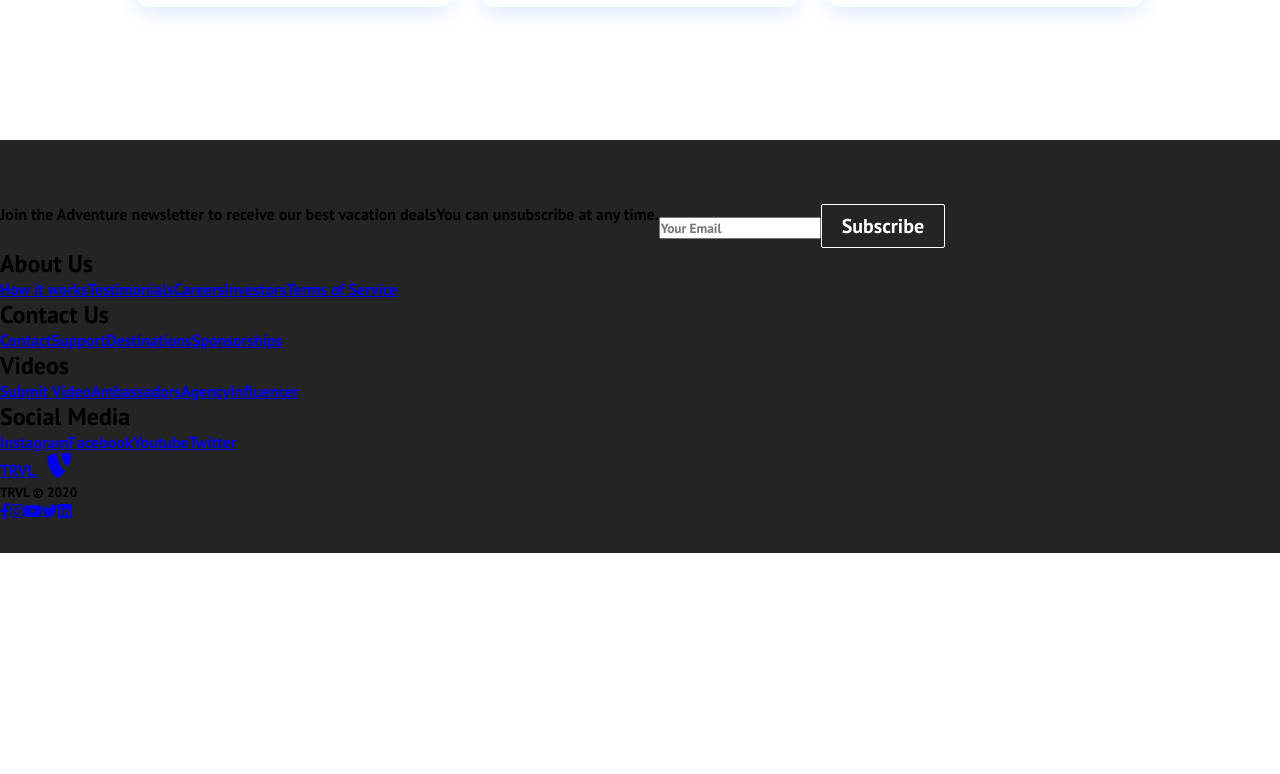
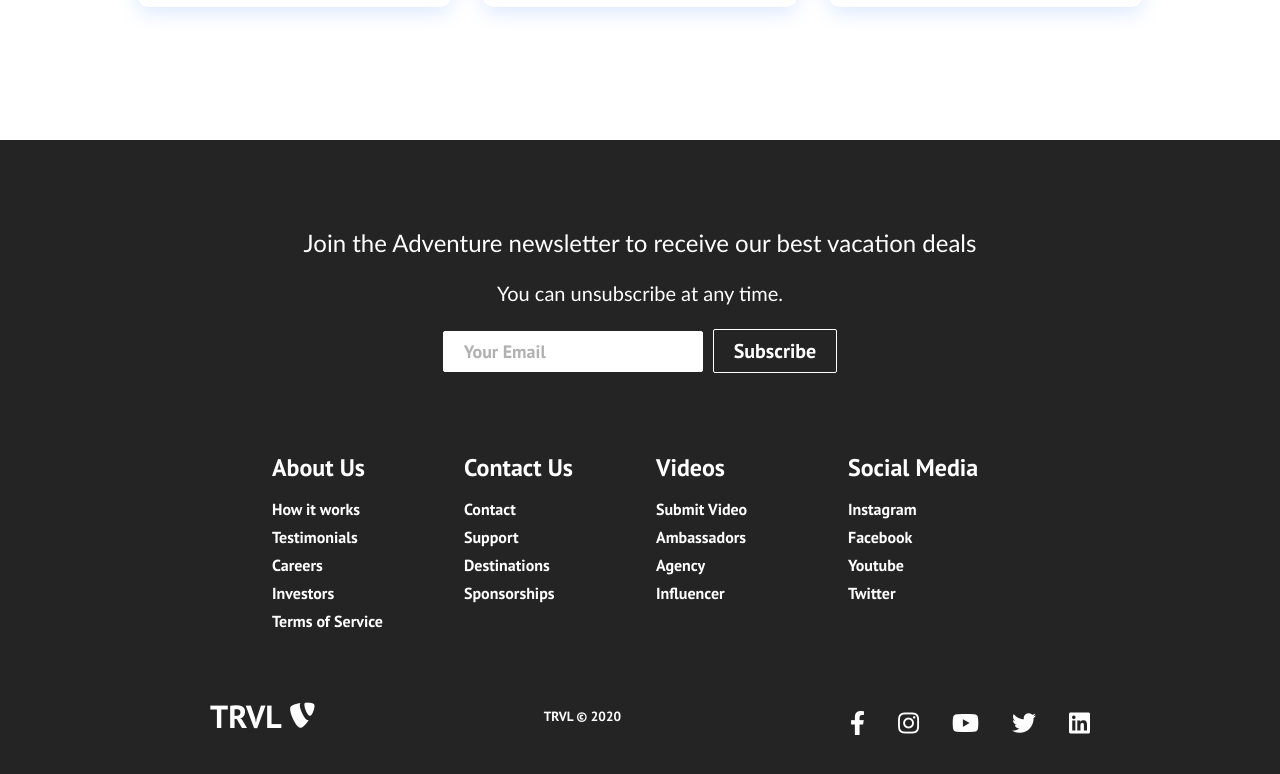
Before and after one commit to Safarov-E/react-website-v1, a React (Create React App) app: page / in a window 1280 px wide. Shown: the part 1785-2559 px from the top of the page. Before the commit the page ends 2338 px from the top, so only its background shows below. Built offline with nearby package versions, Linux system fonts and the light colour scheme.

Commit message:
Стилизация компонента Footer

```diff
--- a/src/component/footer/footer.css
+++ b/src/component/footer/footer.css
@@ -1,11 +1,162 @@
 .footer-container {
-    background-color:  #242424;
+    background-color: #242424;
     padding: 4rem 0 2rem 0;
     display: flex;
     flex-direction: column;
     justify-content: center;
-    align-self: center;
+    align-items: center;
 }
+
 .footer-subscription {
     display: flex;
+    flex-direction: column;
+    justify-content: center;
+    align-items: center;
+    text-align: center;
+
+    margin-bottom: 24px;
+    padding: 24px;
+    color: #fff;
 }
+
+.footer-subscription>p {
+    font-family: 'Trebuchet MS', 'Lucida Sans Unicode', 'Lucida Grande',
+        'Lucida Sans', Arial, sans-serif;
+}
+
+.footer-subscription-heading {
+    margin-bottom: 24px;
+    font-size: 24px;
+}
+
+.footer-subscription-text {
+    margin-bottom: 24px;
+    font-size: 20px;
+}
+
+.footer-input {
+    padding: 8px 20px;
+    border-radius: 2px;
+    margin-right: 10px;
+    outline: none;
+    border: none;
+    font-size: 18px;
+    margin-bottom: 16px;
+    border: 1px solid #fff;
+}
+
+.footer-links {
+    width: 100%;
+    max-width: 1000px;
+    display: flex;
+    justify-content: center;
+}
+
+.footer-link-wrapper {
+    display: flex;
+}
+
+.footer-link-items {
+    display: flex;
+    flex-direction: column;
+    align-items: flex-start;
+    margin: 16px;
+    text-align: left;
+    width: 160px;
+    box-sizing: border-box;
+}
+
+.footer-link-items h2 {
+    margin-bottom: 16px;
+}
+
+.footer-link-items>h2 {
+    color: #fff;
+}
+
+.footer-link-items a {
+    color: #fff;
+    text-decoration: none;
+    margin-bottom: 0.5rem;
+}
+
+.footer-link-items a:hover {
+    color: #e9e9e9;
+    transition: 0.3s ease-out;
+}
+
+.footer-email-form h2 {
+    margin-bottom: 2rem;
+}
+
+.footer-input::placeholder {
+    color: #b1b1b1;
+}
+
+/* Social Icons */
+.social-icon-link {
+    color: #fff;
+    font-size: 24px;
+}
+
+.social-media {
+    max-width: 1000px;
+    width: 100%;
+}
+
+.social-media-wrap {
+    display: flex;
+    justify-content: space-between;
+    align-items: center;
+    width: 90%;
+    max-width: 1000px;
+    margin: 40px auto 0 auto;
+}
+
+.social-icons {
+    display: flex;
+    justify-content: space-between;
+    align-items: center;
+    width: 240px;
+}
+
+.social-logo {
+    color: #fff;
+    justify-self: start;
+    margin-left: 20px;
+    cursor: pointer;
+    text-decoration: none;
+    font-size: 2rem;
+    display: flex;
+    align-items: center;
+    margin-bottom: 16px;
+}
+
+.website-rights {
+    color: #fff;
+    margin-bottom: 16px;
+}
+
+@media screen and (max-width: 820px) {
+    .footer-links {
+        padding-top: 2rem;
+    }
+
+    .footer-input {
+        width: 100%;
+    }
+
+    .btn {
+        width: 100%;
+    }
+
+    .footer-link-wrapper {
+        flex-direction: column;
+    }
+
+    .social-media-wrap {
+        flex-direction: column;
+    }
+}
+
+@media screen and (max-width: 768px) {}
--- a/src/component/footer/footer.js
+++ b/src/component/footer/footer.js
@@ -15,7 +15,7 @@
                 </p>
                 <div className="input-areas">
                     <form>
-                        <input type="email" name="email" placeholder="Your Email" className="footet-input" />
+                        <input type="email" name="email" placeholder="Your Email" className="footer-input" />
                         <Button buttonStyle="btn--outline">Subscribe</Button>
                     </form>
                 </div>
```
